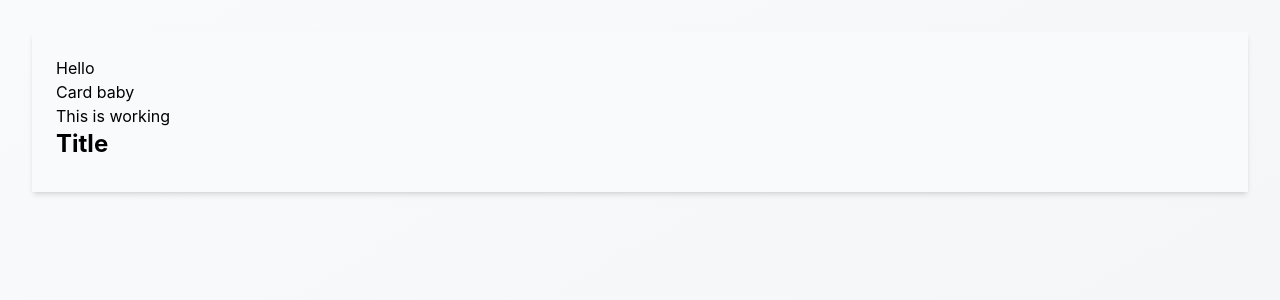
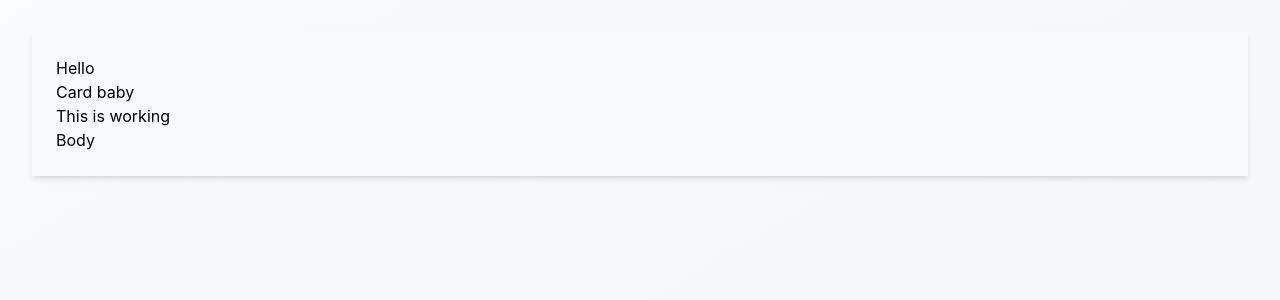
Before and after one commit to bobbyDeepak1415/project_12, a React (Vite) app: page / in a window 1280 px wide. Shown: the top 300 px of the page. Built offline with nearby package versions, Linux system fonts and the light colour scheme.

Commit message:
setup done

```diff
--- a/src/App.jsx
+++ b/src/App.jsx
@@ -1,5 +1,5 @@
 import Card from "./components/card/Card";
-import CardTitle from "./components/card/CardTitle";
+import CardBody from "./components/card/CarBody";
 
 function App() {
   return (
@@ -8,9 +8,9 @@ function App() {
         Hello
         <h2>Card baby</h2>
         <p>This is working</p>
-        <CardTitle>
-          <p>Title</p>
-        </CardTitle>
+       <CardBody>
+<p>Body</p>
+       </CardBody>
       </Card>
     </div>
   );
```
Also changed, not shown: src/components/card/CarBody.jsx (renamed from src/components/card/Cardody.jsx).
